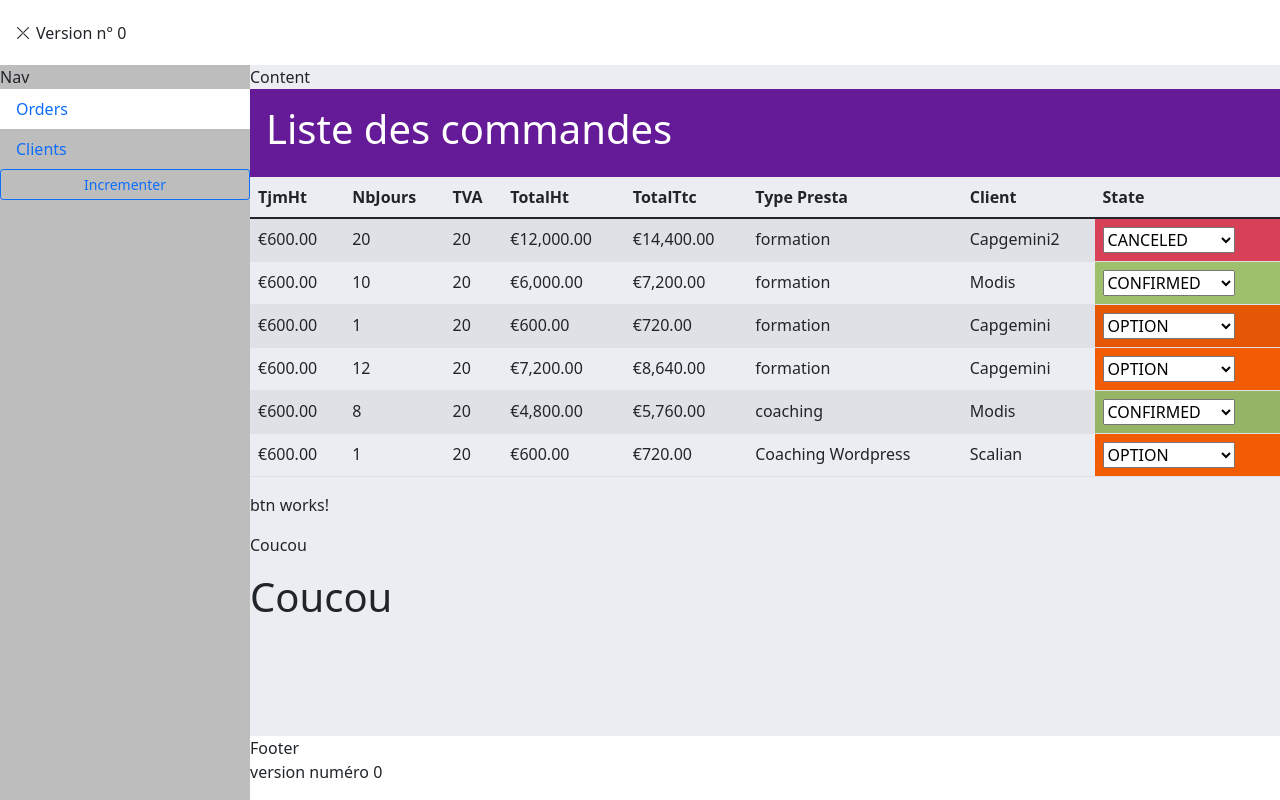
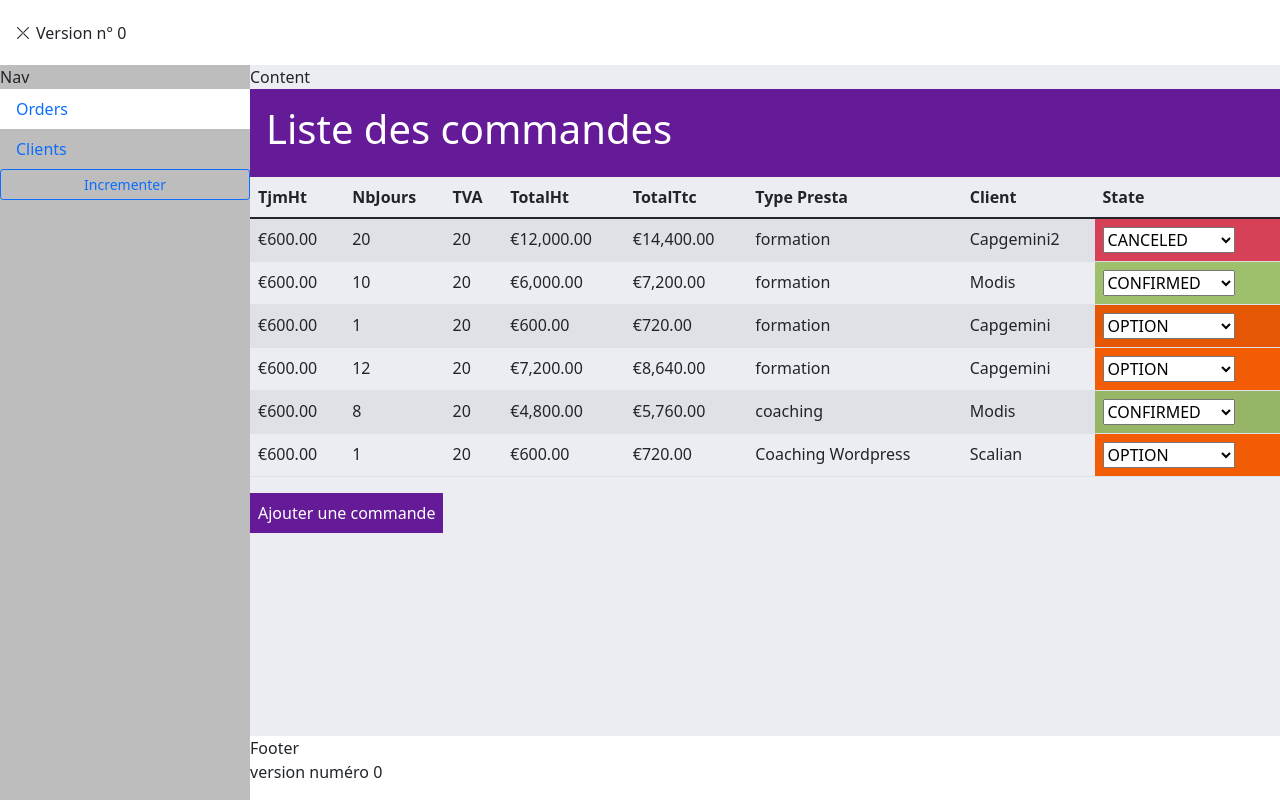
Before and after one commit to Lsdla/simplon-commande-CDA, an Angular app: page /orders in a window 1280 px wide. Built offline with nearby package versions, Linux system fonts and the light colour scheme; data requests are answered from the project's data file.

Commit message:
27)- Btn component & ready to (re)use:
lien vers différentes directives :
https://stackblitz.com/edit/angular-ivy-renderer2-directive-xwmqx9?file=src%2Fapp%2Fapp.component.html,src%2Fapp%2Fcp1.directive.ts

```diff
--- a/src/app/orders/pages/page-list-orders/page-list-orders.component.html
+++ b/src/app/orders/pages/page-list-orders/page-list-orders.component.html
@@ -5,17 +5,10 @@
       <td>{{ order.tjmHt | currency }}</td>
       <td>{{ order.nbJours }}</td>
       <td>{{ order.tva }}</td>
-      <!--<td>{{ calculTotalHt(order) }}</td>
-      <td>{{ calculTotalTtc(order) }}</td>-->
       <td>{{ order | total: false | currency }}</td>
       <td>{{ order | total: true | currency }}</td>
       <td>{{ order.typePresta }}</td>
       <td>{{ order.client }}</td>
-      <!--<td>{{ order.state }}</td>-->
-      <!-- <td [ngClass]="{
-                'state-canceled': order.state === 'CANCELED',
-                'state-option': order.state === 'OPTION',
-                'state-confirmed': order.state === 'CONFIRMED'}"> -->
       <td [appState]="order.state">
         <select (change)="onChangeState(order, $event)">
           <option value="null" disabled selected>Choisir un état</option> <!-- pour que ça fonctionne il faut enlever le selected du bas et le mettre à "" -->
@@ -27,7 +20,13 @@
       </td>
     </tr>
   </app-table-light>
-  <app-btn></app-btn>
-  <p> {{ testSubject$ | async }}</p>
-  <h1 *ngIf="testSubject$ | async as testText">{{ testText }}</h1>
+  <!-- <app-btn
+        [label]="'Ajouter une commande'"
+        [route]="'add'">
+    </app-btn>     -->
+  <!-- OU -->
+  <app-btn
+    label="Ajouter une commande"
+    route="add">
+  </app-btn>
 </app-template-full-width>
--- a/src/app/shared/components/btn/btn.component.html
+++ b/src/app/shared/components/btn/btn.component.html
@@ -1 +1 @@
-<p>btn works!</p>
+<a [routerLink]="route">{{ label }}</a>
--- a/src/app/shared/components/btn/btn.component.scss
+++ b/src/app/shared/components/btn/btn.component.scss
@@ -0,0 +1,11 @@
+a {
+  display: inline-block;
+  padding: 0.5em;
+  background: var(--app-primary);
+  color: var(--app-light);
+  text-decoration: none;
+  &:hover {
+    transition: 0.2s;
+    background: var(--app-primary-dark);
+  }
+}
--- a/src/app/shared/components/btn/btn.component.ts
+++ b/src/app/shared/components/btn/btn.component.ts
@@ -1,4 +1,4 @@
-import { Component, OnInit } from '@angular/core';
+import {Component, Input, OnInit} from '@angular/core';
 
 @Component({
   selector: 'app-btn',
@@ -7,6 +7,9 @@ import { Component, OnInit } from '@angular/core';
 })
 export class BtnComponent implements OnInit {
 
+  @Input() public label!: string;
+  @Input() public route!: string;
+
   constructor() { }
 
   ngOnInit(): void {
--- a/src/app/shared/shared.module.ts
+++ b/src/app/shared/shared.module.ts
@@ -5,6 +5,7 @@ import { BtnComponent } from './components/btn/btn.component';
 import { TableLightComponent } from './components/table-light/table-light.component';
 import { TotalPipe } from './pipes/total.pipe';
 import { StateDirective } from './directives/state.directive';
+import {RouterLink, RouterModule} from "@angular/router";
 
 
 
@@ -16,7 +17,8 @@ import { StateDirective } from './directives/state.directive';
     StateDirective
   ],
   imports: [
-    CommonModule
+    CommonModule,
+    RouterModule
   ],
   exports: [
     TemplatesModule,
```
